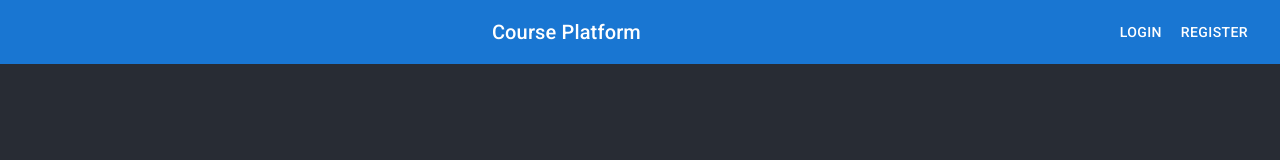
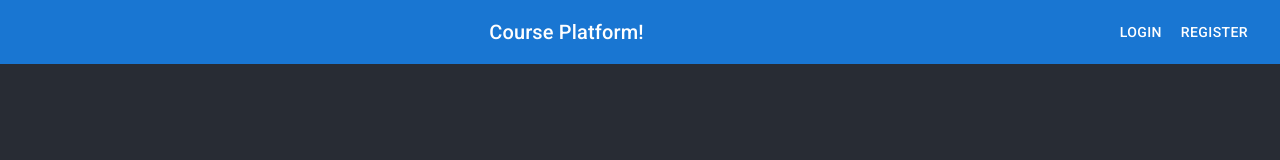
Before and after one commit to shrinivas9606/CoursePlatform1, a React (Create React App) app in the folder frontend/: page / in a window 1280 px wide. Shown: the top 160 px of the page. Built offline with nearby package versions, Linux system fonts and the light colour scheme; no server answers.

Commit message:
Force Vercel to update

```diff
--- a/frontend/src/App.js
+++ b/frontend/src/App.js
@@ -31,7 +31,7 @@ function Navigation() {
         <AppBar position="static">
             <Toolbar>
                 <Typography variant="h6" component="div" sx={{ flexGrow: 1 }}>
-                    <Link to="/" style={{ textDecoration: 'none', color: 'inherit' }}>Course Platform</Link>
+                    <Link to="/" style={{ textDecoration: 'none', color: 'inherit' }}>Course Platform!</Link>
                 </Typography>
 
                 {token && user ? (
```
